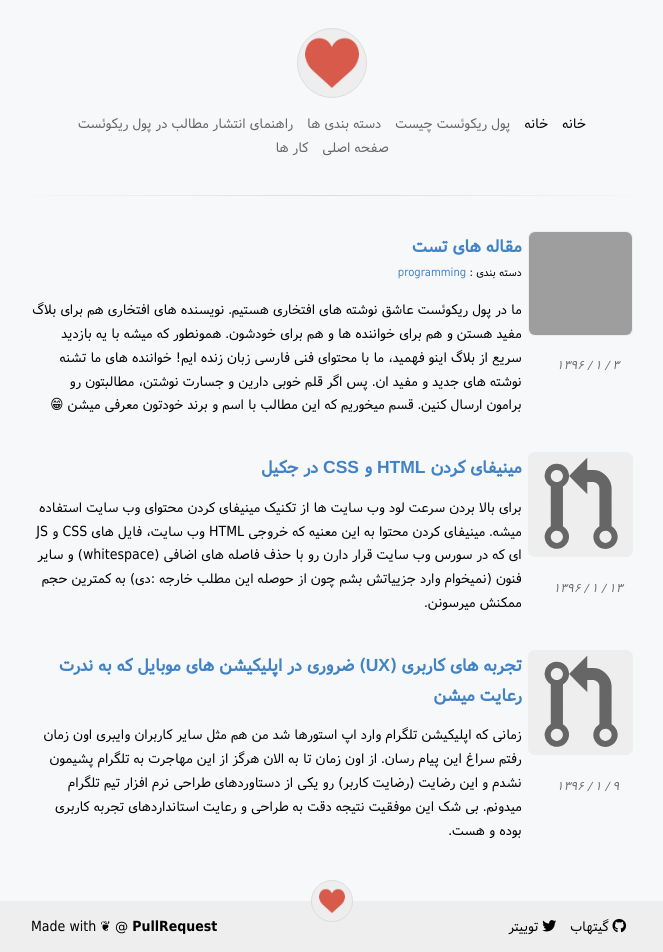
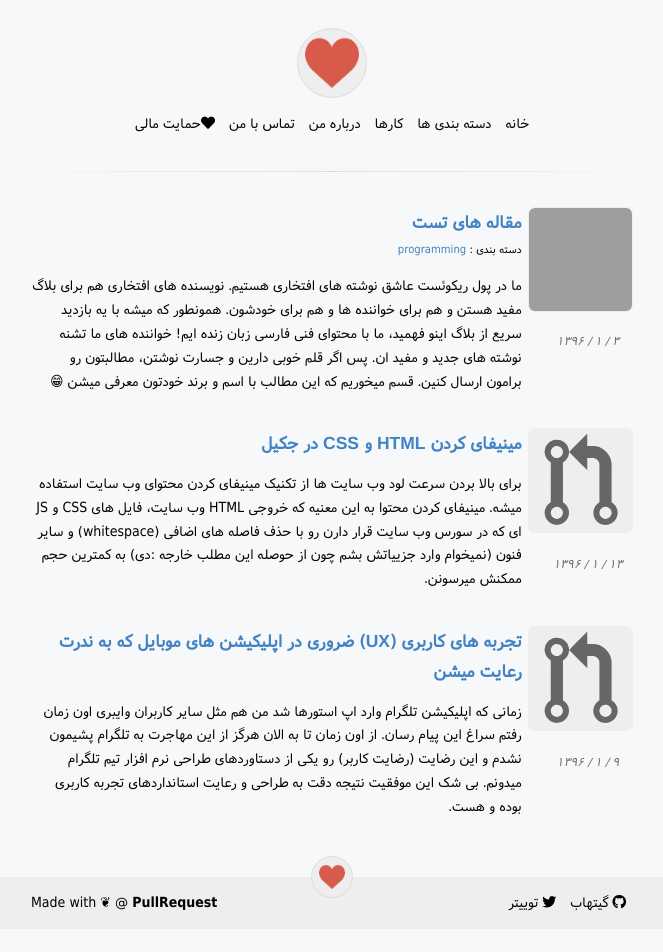
Before and after one commit to rashid2003/blog, a Jekyll site: the page built from index.html, in a window 1280 px wide, cut to the strip 0-952 px from the top of the page. Shown: the whole strip, without its empty margins (308-971 px from the left). Built offline with Jekyll 4.4.1, drawn with Linux system fonts in a browser that asks for light colours; some web fonts are replaced; after the commit the page ends 929 px from its top, so only the background shows below that; grey boxes are pictures that could not be loaded.

Commit message:
Update header.html

```diff
--- a/_includes/header.html
+++ b/_includes/header.html
@@ -15,16 +15,25 @@
         <a {% if page.label == pg.label %} class="active" {% endif %} href="{{ site.baseurl }}">خانه</a>
       </li>
        <li>
-        <a {% if page.label == pg.label %} class="active" {% endif %} href="{{ site.baseurl }}">خانه</a>
+        <a {% if page.label == pg.label %} class="active" {% endif %} href="{{ site.baseurl }}/categories">دسته بندی ها</a>
       </li>
-      {% for pg in site.pages %}
-      {% if pg.showup_in_nav %}
-      <li>
-        <a {% if page.label == pg.label %} class="active" {% endif %} href="{{ site.baseurl }}{{ pg.permalink }}">{{ pg.title }}</a>
+     <li>
+        <a {% if page.label == pg.label %} class="active" {% endif %} href="{{ site.baseurl }}/projects">کارها</a>
       </li>
 
-      {% endif %}
-      {% endfor %}
+      <li>
+        <a {% if page.label == pg.label %} class="active" {% endif %} href="{{ site.baseurl }}/about-me">درباره من</a>
+      </li>
+
+
+      <li>
+        <a {% if page.label == pg.label %} class="active" {% endif %} href="{{ site.baseurl }}/contact">تماس با من</a>
+      </li>
+
+
+      <li>
+        <a {% if page.label == pg.label %} class="active" {% endif %} href="{{ site.baseurl }}/donate"><i class="fas fa-heart"></i>حمایت مالی</a>
+      </li>
     </ul>
 
 
```
